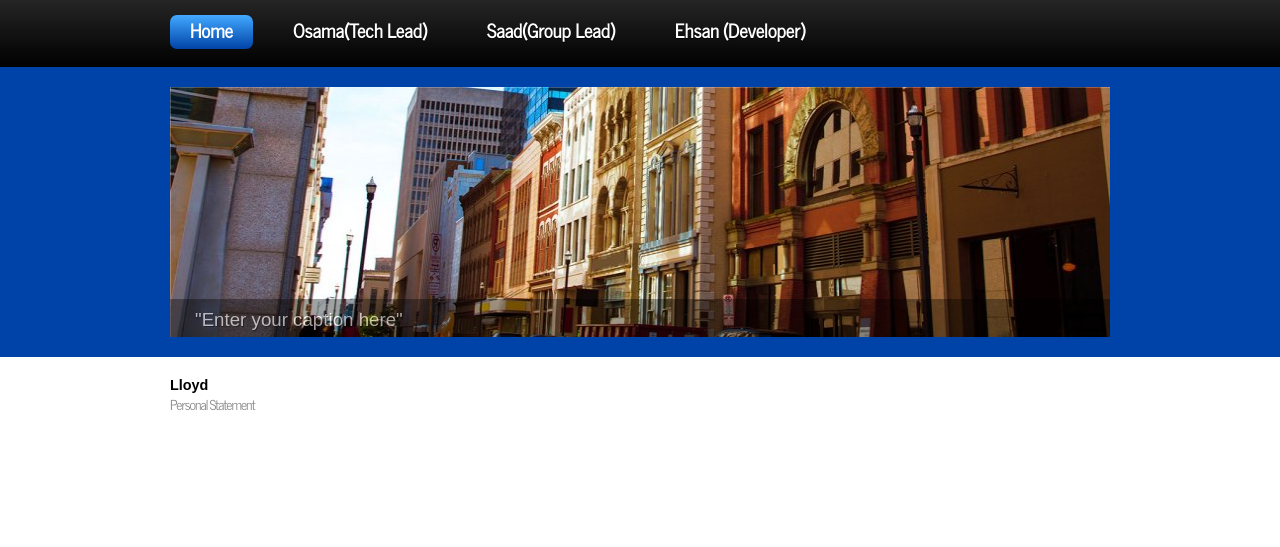
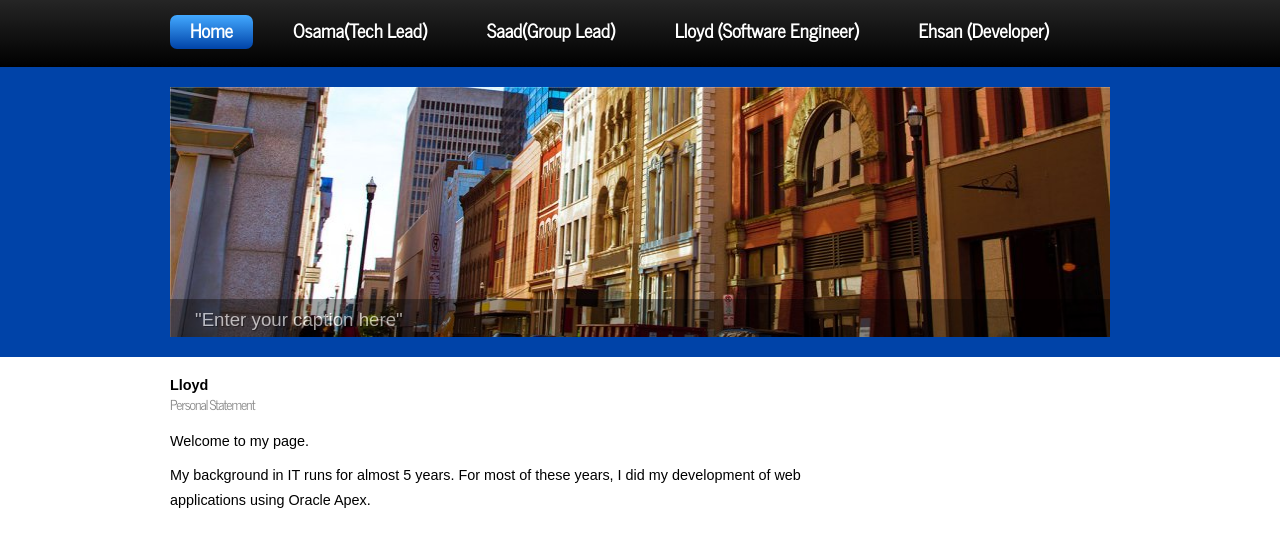
Before and after one commit to Gondal-SaadAbdullah/fastianCS09, a plain HTML site: page Assignment1/Lloyd.html in a window 1280 px wide. Shown: the part 83-630 px from the top of the page. Drawn offline with Linux system fonts and the light colour scheme.

Commit message:
added biography information

```diff
--- a/Assignment1/Lloyd.html
+++ b/Assignment1/Lloyd.html
@@ -26,6 +26,7 @@
             <li class="current"><a href="index.html">Home</a></li>
             <li><a href="osama.html">Osama(Tech Lead)</a></li>
             <li><a href="SaadGondal.html">Saad(Group Lead)</a></li>
+            <li><a href="Lloyd.html">Lloyd (Software Engineer)</a></li>
           	 <li><a href="ehsan.html">Ehsan (Developer)</a></li>
           </ul>
         </div><!--close menubar-->
@@ -50,6 +51,8 @@
 
 			<br/>
 		<h6>Personal Statement</h6>
+			<p>Welcome to my page.</p>
+			<p>My background in IT runs for almost 5 years. For most of these years, I did my development of web applications using Oracle Apex.</p>
 
 		</div><!--close content_item-->
       </div><!--close content-->
```
